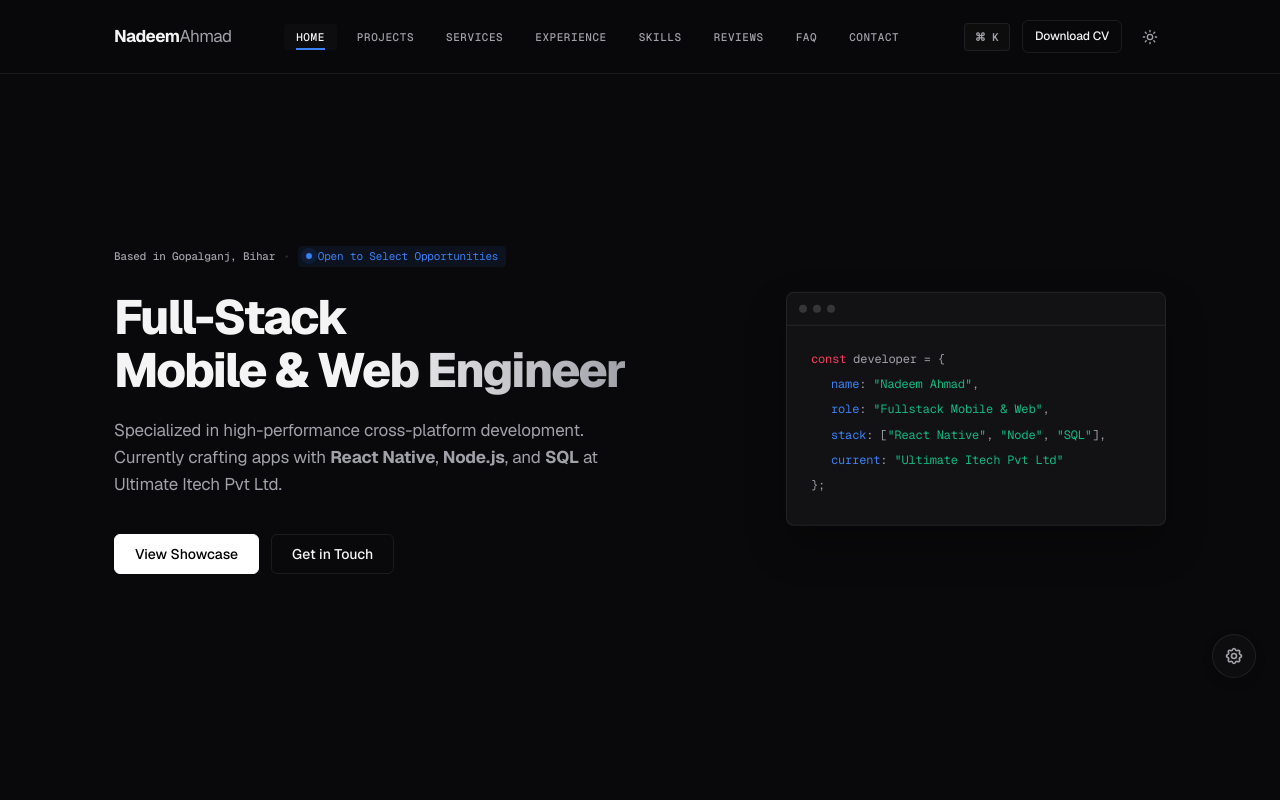
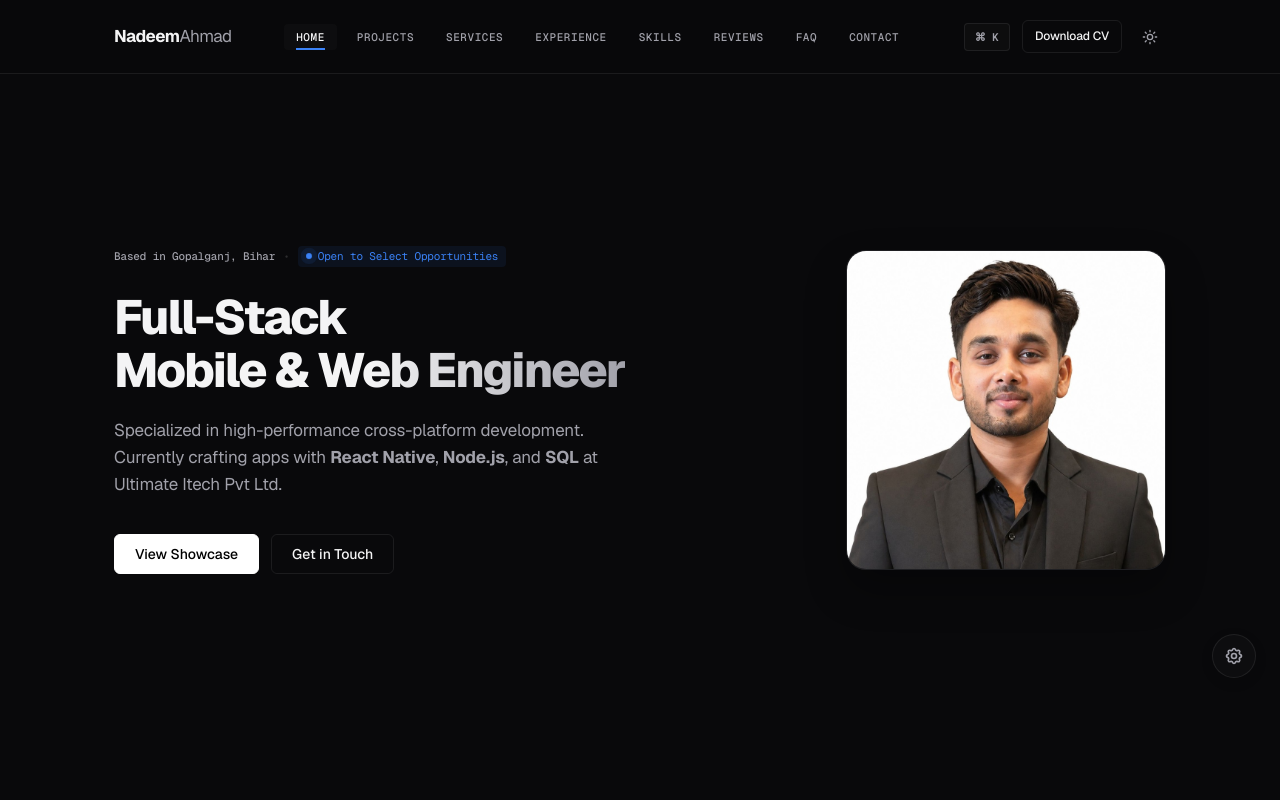
Before and after one commit to Nadeemahmad321/Nadeem-portfolio, a React (Vite) app in the folder frontend/: page / in a window 1280 px wide. Shown: the top 800 px of the page. Built offline with nearby package versions, Linux system fonts and the light colour scheme.

Commit message:
Add nadeem profile image to hero section and style it

```diff
--- a/frontend/src/components/Hero.jsx
+++ b/frontend/src/components/Hero.jsx
@@ -1,4 +1,5 @@
 import React from 'react'
+import profileImg from '../assets/nadeem.jpg'
 
 export default function Hero({ scrollTo }) {
   return (
@@ -26,20 +27,8 @@ export default function Hero({ scrollTo }) {
         </div>
       </div>
       <div className="hero-graphic">
-        <div className="tech-slate">
-          <div className="slate-bar">
-            <span className="s-dot"></span>
-            <span className="s-dot"></span>
-            <span className="s-dot"></span>
-          </div>
-          <div className="slate-content">
-            <div className="code-line"><span className="c-key">const</span> developer = &#123;</div>
-            <div className="code-line indent"><span className="c-prop">name</span>: <span className="c-val">"Nadeem Ahmad"</span>,</div>
-            <div className="code-line indent"><span className="c-prop">role</span>: <span className="c-val">"Fullstack Mobile & Web"</span>,</div>
-            <div className="code-line indent"><span className="c-prop">stack</span>: [<span className="c-val">"React Native"</span>, <span className="c-val">"Node"</span>, <span className="c-val">"SQL"</span>],</div>
-            <div className="code-line indent"><span className="c-prop">current</span>: <span className="c-val">"Ultimate Itech Pvt Ltd"</span></div>
-            <div className="code-line">&#125;;</div>
-          </div>
+        <div className="profile-image-container">
+          <img src={profileImg} alt="Nadeem Ahmad" className="profile-img" />
         </div>
       </div>
     </section>
--- a/frontend/src/index.css
+++ b/frontend/src/index.css
@@ -337,18 +337,42 @@ section {
   justify-content: flex-end;
 }
 
-.tech-slate {
-  background: #121214;
+.profile-image-container {
+  position: relative;
+  width: 100%;
+  max-width: 320px;
+  aspect-ratio: 1;
+  border-radius: 20px;
+  overflow: hidden;
   border: 1px solid var(--border);
-  border-radius: 8px;
+  box-shadow: 0 20px 40px rgba(0, 0, 0, 0.3);
+  background: var(--card-bg);
+  transition: all 0.4s cubic-bezier(0.16, 1, 0.3, 1);
+}
+
+.profile-image-container:hover {
+  transform: translateY(-8px) scale(1.02);
+  border-color: var(--highlight);
+  box-shadow: 0 25px 50px rgba(0, 0, 0, 0.4), 0 0 40px var(--highlight-glow);
+}
+
+[data-theme="light"] .profile-image-container {
+  box-shadow: 0 20px 40px rgba(0, 0, 0, 0.05);
+}
+
+[data-theme="light"] .profile-image-container:hover {
+  box-shadow: 0 25px 50px rgba(0, 0, 0, 0.1), 0 0 30px var(--highlight-glow);
+}
+
+.profile-img {
   width: 100%;
-  max-width: 380px;
-  overflow: hidden;
-  box-shadow: 0 20px 40px rgba(0, 0, 0, 0.3);
-}
-
-[data-theme="light"] .tech-slate {
-  background: #f4f4f5;
+  height: 100%;
+  object-fit: cover;
+  transition: transform 0.4s cubic-bezier(0.16, 1, 0.3, 1);
+}
+
+.profile-image-container:hover .profile-img {
+  transform: scale(1.05);
 }
 
 .slate-bar {
```
Also changed, not shown: frontend/src/assets/nadeem.jpg (added).
